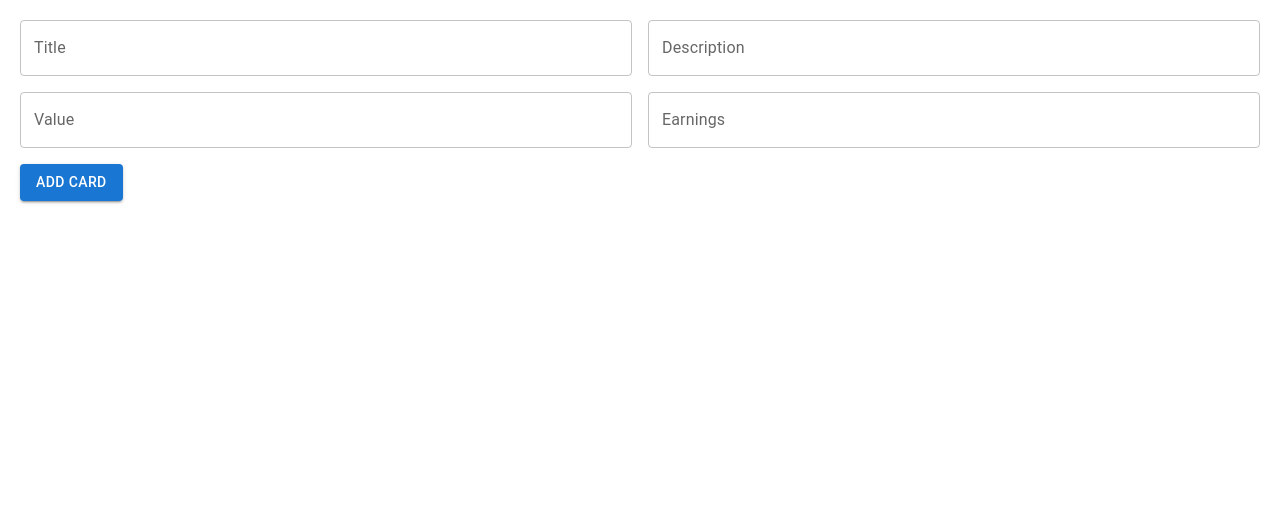
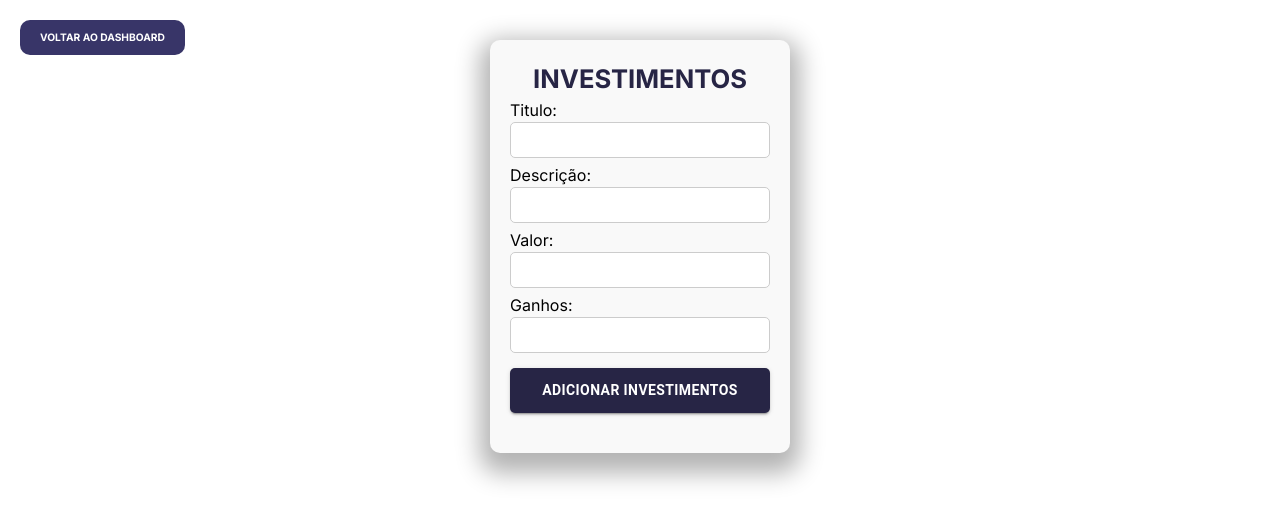
Before and after one commit to JonasRodri23/front-end-nextjs-organiza, a Next.js app: page /investimentos in a window 1280 px wide. Shown: the top 522 px of the page. Built offline with nearby package versions, Linux system fonts and the light colour scheme.

Commit message:
Update/Design

```diff
--- a/src/components/FormOrcamento/FormOrcamento.jsx
+++ b/src/components/FormOrcamento/FormOrcamento.jsx
@@ -1,5 +1,6 @@
 // BudgetForm.js
 import React, { useState } from 'react';
+import styles from "./FormOrcamento.module.css"
 
 const BudgetForm = ({ onSave }) => {
   const [title, setTitle] = useState('');
@@ -18,7 +19,8 @@ const BudgetForm = ({ onSave }) => {
   };
 
   return (
-    <div>
+    <div className={styles.formOrcamento}>
+      <h1>Adicionar Orçamento</h1>
       <label htmlFor="budgetTitle">Título do Orçamento:</label>
       <input type="text" id="budgetTitle" value={title} onChange={handleTitleChange} />
       <label htmlFor="plannedValue">Valor Planejado:</label>
--- a/src/components/card/Card.js
+++ b/src/components/card/Card.js
@@ -1,13 +1,13 @@
-import React from 'react';
-import { FaTimes, FaEdit } from 'react-icons/fa';
+import React from "react";
+import { FaTimes, FaEdit } from "react-icons/fa";
 
-import styles from './Card.module.css';
+import styles from "./Card.module.css";
 
-const Card = ({ title, description, value, earnings, onRemove, onEdit }) => {
+const Card = ({ titulo, descricao, valor, ganhos, onRemove, onEdit }) => {
   return (
-    <div className={styles.card}>
+    <div className={styles.cardsConteiner}>
       <div className={styles.cardHeader}>
-        <h2>{title}</h2>
+        <h2>{titulo}</h2>
         <div className={styles.buttonContainer}>
           <button className={styles.editButton} onClick={onEdit}>
             <FaEdit />
@@ -17,9 +17,13 @@ const Card = ({ title, description, value, earnings, onRemove, onEdit }) => {
           </button>
         </div>
       </div>
-      <p>{description}</p>
-      <p><strong>Value:</strong> {value}</p>
-      <p><strong>Earnings:</strong> {earnings}</p>
+      <p>{descricao}</p>
+      <p>
+        <strong>Valor:</strong> {valor}
+      </p>
+      <p>
+        <strong>Ganhos:</strong> {ganhos}
+      </p>
     </div>
   );
 };
--- a/src/pages/investimentos.js
+++ b/src/pages/investimentos.js
@@ -1,43 +1,44 @@
 import React, { useState } from 'react';
 import Card from '@mui/material/Card';
 import CardContent from '@mui/material/CardContent';
-import TextField from '@mui/material/TextField';
 import Button from '@mui/material/Button';
-import Grid from '@mui/material/Grid';
+import styles from '../styles/Investimentos.module.css'
+import Head from "next/head";
+import Link from "next/link";
 
 const Investimentos = () => {
   const [cards, setCards] = useState([]);
-  const [title, setTitle] = useState('');
-  const [description, setDescription] = useState('');
-  const [value, setValue] = useState('');
-  const [earnings, setEarnings] = useState('');
+  const [titulo, setTitulo] = useState('');
+  const [descricao, setDescricao] = useState('');
+  const [valor, setValor] = useState('');
+  const [ganhos, setGanhos] = useState('');
   const [editingIndex, setEditingIndex] = useState(-1);
 
   const handleAddCard = () => {
     if (editingIndex === -1) {
       const newCard = {
-        title,
-        description,
-        value,
-        earnings,
+        titulo,
+        descricao,
+        valor,
+        ganhos,
       };
       setCards([...cards, newCard]);
     } else {
       const updatedCards = [...cards];
       updatedCards[editingIndex] = {
-        title,
-        description,
-        value,
-        earnings,
+        titulo,
+        descricao,
+        valor,
+        ganhos,
       };
       setCards(updatedCards);
       setEditingIndex(-1);
     }
 
-    setTitle('');
-    setDescription('');
-    setValue('');
-    setEarnings('');
+    setTitulo('');
+    setDescricao('');
+    setValor('');
+    setGanhos('');
   };
 
   const handleRemoveCard = (index) => {
@@ -48,74 +49,126 @@ const Investimentos = () => {
 
   const handleEditCard = (index) => {
     const selectedCard = cards[index];
-    setTitle(selectedCard.title);
-    setDescription(selectedCard.description);
-    setValue(selectedCard.value);
-    setEarnings(selectedCard.earnings);
+    setTitulo(selectedCard.titulo);
+    setDescricao(selectedCard.descricao);
+    setValor(selectedCard.valor);
+    setGanhos(selectedCard.ganhos);
     setEditingIndex(index);
   };
 
   return (
-    <div style={{ padding: 20 }}>
-      <Grid container spacing={2}>
-        <Grid item xs={12} sm={6}>
-          <TextField
-            fullWidth
-            label="Title"
-            value={title}
-            onChange={(e) => setTitle(e.target.value)}
+    <div>
+      <Head>
+        <meta name="viewport" content="width=device-width, initial-scale=1.0" />
+      </Head>
+      <Link href="/dashboard">
+        <button className={styles.backButton}>Voltar ao Dashboard</button>
+      </Link>
+    <div className={styles.container}>
+      <div className={styles.formContainer}>
+        <h2>Investimentos</h2>
+      <label>Titulo:</label>
+        <input
+          value={titulo}
+          onChange={(e) => setTitulo(e.target.value)}
+          variant="outlined"
+          className={styles.inputField}
         />
-        </Grid>
-        <Grid item xs={12} sm={6}>
-          <TextField
-            fullWidth
-            label="Description"
-            value={description}
-            onChange={(e) => setDescription(e.target.value)}
+        <label>Descrição:</label>
+        <input
+          value={descricao}
+          onChange={(e) => setDescricao(e.target.value)}
+          variant="outlined"
+          className={styles.inputField}
         />
-        </Grid>
-        <Grid item xs={12} sm={6}>
-          <TextField
-            fullWidth
-            label="Value"
-            value={value}
-            onChange={(e) => setValue(e.target.value)}
+        <label>Valor:</label>
+        <input
+          value={valor}
+          onChange={(e) => setValor(e.target.value)}
+          variant="outlined"
+          className={styles.inputField}
         />
-        </Grid>
-        <Grid item xs={12} sm={6}>
-          <TextField
-            fullWidth
-            label="Earnings"
-            value={earnings}
-            onChange={(e) => setEarnings(e.target.value)}
+        <label>Ganhos:</label>
+        <input
+          value={ganhos}
+          onChange={(e) => setGanhos(e.target.value)}
+          variant="outlined"
+          className={styles.inputField}
         />
-        </Grid>
-        <Grid item xs={12}>
-          <Button variant="contained" className="bg-green-500 hover:bg-green-700 text-white font-bold py-2 px-4 rounded" onClick={handleAddCard}>
-            {editingIndex === -1 ? 'Add Card' : 'Update Card'}
+        <Button
+          variant="contained"
+          className={styles.buttonPrimary}
+          onClick={handleAddCard}
+          style={{ backgroundColor:"#272545",
+            color:"white",
+            fontWeight: "bold",
+            padding: "10px",
+            marginTop: "10px",
+            border: "none",
+            cursor: "pointer",
+            borderRadius: "5px"}}
+        >
+          {editingIndex === -1 ? 'Adicionar Investimentos' : 'Editar Investimento'}
         </Button>
         {editingIndex !== -1 && (
-            <Button className="bg-orange-500 hover:bg-orange-700 text-white font-bold py-2 px-4 rounded" onClick={() => setEditingIndex(-1)} style={{ marginLeft: 10 }}>
-              Cancel
+          <Button
+            onClick={() => setEditingIndex(-1)}
+            style={{ backgroundColor:"#d40000",
+            color:"white",
+            fontWeight: "bold",
+            padding: "10px",
+            marginTop: "10px",
+            border: "none",
+            cursor: "pointer",
+            borderRadius: "5px"}}
+          >
+            Cancelar
           </Button>
         )}
-        </Grid>
-      </Grid>
+      </div>
+      </div>
 
-      <div style={{ marginTop: 20 }}>
+      <div className={styles.cardsContainer}>
         {cards.map((card, index) => (
-          <div key={index} style={{ marginBottom: 10 }}>
+          <div key={index} className={styles.card}>
             <Card>
               <CardContent>
-                <h2>{card.title}</h2>
-                <p>{card.description}</p>
-                <p>Value: {card.value}</p>
-                <p>Earnings: {card.earnings}</p>
-                <Button variant="contained" className="bg-blue-500 hover:bg-blue-700 text-white font-bold py-2 px-4 rounded" onClick={() => handleEditCard(index)}>
-                  Edit
+                <h2>{card.titulo}</h2>
+                <p>{card.descricao}</p>
+                <p>Valor: {card.valor}</p>
+                <p>Ganhos: {card.ganhos}</p>
+                <Button
+                  variant="contained"
+                  className={styles.buttonEdit}
+                  onClick={() => handleEditCard(index)}
+                  style={{ backgroundColor:"#272545",
+                            color:"white",
+                            fontWeight: "bold",
+                            fontSize: "0.8vw",
+                            padding: "5px",
+                            marginTop: "10px",
+                            marginRight: "10px",
+                            border: "none",
+                            cursor: "pointer",
+                            borderRadius: "5px"}}
+                          >
+                  Editar
                 </Button>
-                <Button variant="contained" className="bg-red-500 hover:bg-red-700 text-white font-bold py-2 px-4 rounded" onClick={() => handleRemoveCard(index)} style={{ marginLeft: 10 }}>
-                  Remove
+                <Button
+                  variant="contained"
+                  className={styles.buttonDelete}
+                  onClick={() => handleRemoveCard(index)}
+                  style={{ backgroundColor:"#d40000",
+                            color:"white",
+                            fontWeight: "bold",
+                            fontSize: "0.8vw",
+                            padding: "5px",
+                            marginTop: "10px",
+                            border: "none",
+                            cursor: "pointer",
+                            borderRadius: "5px"}}
+                          >
+                  Remover
                 </Button>
               </CardContent>
             </Card>
--- a/src/pages/orcamento.js
+++ b/src/pages/orcamento.js
@@ -3,8 +3,17 @@ import Modal from "../components/Modal/Modal";
 import ExpenseForm from "../components/FormDespesa/FormDespesa";
 import BudgetForm from "../components/FormOrcamento/FormOrcamento";
 import styles from "../styles/Orcamento.module.css";
+import Head from "next/head";
+import Link from "next/link";
+import { useEffect } from "react";
 
 const BudgetPage = () => {
+  useEffect(() => {
+    const storedBudgets =
+      JSON.parse(localStorage.getItem("budgets")) || [];
+    setBudgets(storedBudgets);
+  }, []);
+
   const [budgets, setBudgets] = useState([]);
   const [showModal, setShowModal] = useState(false);
   const [selectedBudgetIndex, setSelectedBudgetIndex] = useState(null);
@@ -69,9 +78,15 @@ const BudgetPage = () => {
 
   return (
     <div>
+      <Head>
+        <meta name="viewport" content="width=device-width, initial-scale=1.0" />
+      </Head>
       <div className={styles.header}>
+      <Link href="/dashboard">
+        <button className={styles.backButton}>Voltar ao Dashboard</button>
+      </Link>
         <h1>Definição de Orçamento</h1>
-        <button onClick={handleAddBudget}>Adicionar Orçamento</button>
+        <button className={styles.addOrcamento} onClick={handleAddBudget}>Adicionar Orçamento</button>
       </div>
       <div className={styles["cards-container"]}>
         {budgets.map((budget, index) => (
@@ -112,11 +127,6 @@ const BudgetPage = () => {
         <div className={styles.modal}>
           <div className={styles["modal-content"]}>
             <Modal
-              title={
-                selectedBudgetIndex !== null
-                  ? "Adicionar Gasto"
-                  : "Adicionar Orçamento"
-              }
               onClose={closeModal}
             >
               {selectedBudgetIndex !== null ? (
--- /dev/null
+++ b/src/styles/Investimentos.module.css
@@ -0,0 +1,83 @@
+@import url("https://fonts.googleapis.com/css2?family=Inter:wght@100;200;300;400;500;600;700;800;900&display=swap");
+
+/* Estilos para o formulário de investimentos */
+.container {
+  max-width: 300px;
+  margin: 0 auto;
+  margin-top: 40px;
+  padding: 20px;
+  -webkit-box-shadow: 0px 10px 25px 10px rgba(0, 0, 0, 0.3);
+  -moz-box-shadow: 0px 10px 25px 10px rgba(0, 0, 0, 0.3);
+  box-shadow: 0px 10px 25px 10px rgba(0, 0, 0, 0.3);
+  border-radius: 10px;
+  background-color: #f9f9f9;
+  font-family: "Inter", sans-serif;
+}
+
+.formContainer {
+  display: flex;
+  flex-direction: column;
+  margin-bottom: 20px;
+}
+.formContainer h2 {
+  font-size: 2vw;
+  text-align: center;
+  text-transform: uppercase;
+  color: #272545;
+  font-weight: 700;
+}
+
+.inputField {
+  padding: 5px;
+  margin-bottom: 5px;
+  border: 1px solid #ccc;
+  border-radius: 5px;
+  font-weight: unset;
+}
+
+.inputField:focus {
+  outline: none;
+  border-color: #24e0a4; /* Cor ao focar o input */
+}
+
+/* Estilos para os cards */
+.cardsContainer {
+  display: grid;
+  grid-template-columns: repeat(auto-fill, minmax(250px, 1fr));
+  gap: 10px;
+  font-family: "Inter", sans-serif;
+}
+
+.card {
+  border: 1px solid #ccc;
+  border-radius: 10px;
+  background: #ffffff;
+  box-shadow: -5px -5px 10px #5a5a5a, 5px 5px 10px #ffffff;
+  background-color: #ffffff;
+  text-align: left;
+  font-family: "Inter", sans-serif;
+  font-weight: 600;
+  font-size: 1vw;
+  margin-left: 15px;
+  margin-bottom: 15px;
+  max-width: 250px;
+}
+.backButton {
+    background-color: #383568;
+    color: white;
+    border: none;
+    padding: 10px 20px;
+    border-radius: 10px;
+    cursor: pointer;
+    text-transform: uppercase;
+    font-family: 'Inter', sans-serif;
+    font-weight: 700;
+    font-size: 0.8vw;
+    position: absolute;
+    top: 20px;
+    left: 20px;
+  }
+
+  .backButton:hover {
+    background-color: #005f6b;
+  }
--- a/src/styles/Orcamento.module.css
+++ b/src/styles/Orcamento.module.css
@@ -1,9 +1,13 @@
+@import url('https://fonts.googleapis.com/css2?family=Inter:wght@100;200;300;400;500;600;700;800;900&display=swap');
+
 .header{
   width: 100vw;
   min-height: 18vh;
-  background-color: #272545;
-  color: #ffffff;
+  color: #272545;
   margin-bottom: 15px;
+  -webkit-box-shadow: 0px 10px 53px -25px rgba(0,0,0,0.51);
+-moz-box-shadow: 0px 10px 53px -25px rgba(0,0,0,0.51);
+box-shadow: 0px 10px 53px -25px rgba(0,0,0,0.51);
 }
 .header h1{
   padding-top: 14px;
@@ -13,7 +17,7 @@
   font-family: 'Inter', sans-serif;
   font-weight: 700;
 }
-.header button{
+.addOrcamento {
   text-align: center;
   display: flex;
   margin: 0 auto;
@@ -25,8 +29,27 @@
   padding: 8px 16px;
   border-radius: 5px;
   background-color: #27a87f;
+  color: #ffffff;
   margin-top: 5px;
+}
+.backButton {
+  background-color: #383568;
+  color: white;
+  border: none;
+  padding: 10px 20px;
+  border-radius: 10px;
+  cursor: pointer;
+  text-transform: uppercase;
+  font-family: 'Inter', sans-serif;
+  font-weight: 700;
+  font-size: 0.8vw;
+  position: absolute;
+  top: 20px;
+  left: 20px;
+}
 
+.backButton:hover {
+  background-color: #005f6b;
 }
 
 .cards-container {
@@ -129,6 +152,7 @@
     padding: 20px;
     max-width: 400px;
     width: 100%;
+    height: 280px;
   }
 
   /* Estilos para o modal de adicionar valores gastos */
```
Also changed, not shown: src/components/FormOrcamento/FormOrcamento.module.css (added, +36 -0 lines), src/components/Modal/Modal.module.css (+4 -3 lines), src/components/card/Card.module.css (+8 -16 lines), src/components/dashboard/listItems.js (+13 -6 lines). Lines whose indentation alone changed are shown as unchanged.
